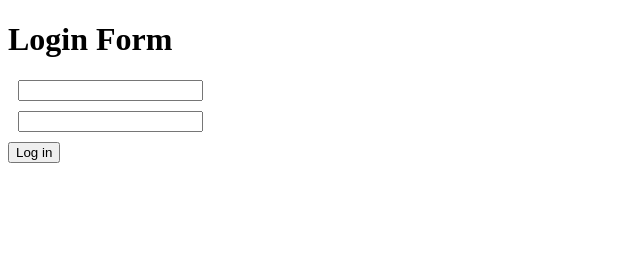
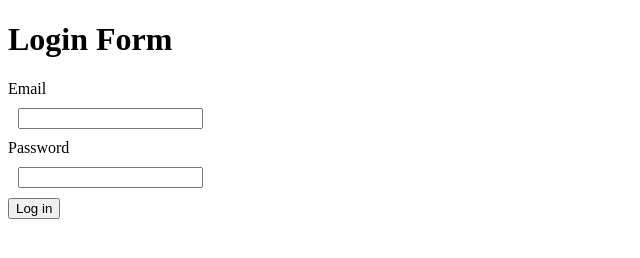
Before and after one commit to raresample/gwen-faraday-vue, a plain HTML site: page vue3-basics/index.html in a window 1280 px wide. Shown: the whole page, without its empty margins (0-640 px from the left). Drawn offline with nearby package versions, Linux system fonts and the light colour scheme.

Commit message:
through t=51m, but brainfog setting in and need to rest before fully committing to grok v-model in depth

```diff
--- a/vue3-basics/index.html
+++ b/vue3-basics/index.html
@@ -53,16 +53,19 @@
       template:`
         <form @submit.prevent="handleSubmit">
           <h1>{{ title }}</h1>
-          <input type="email" v-model="email"/>
-          <input type="password" v-model="password"/>
+          <custom-input v-model="email" v-bind:label="emailLabel"/>
+          <custom-input v-model="password" v-bind:label="passwordLabel"/>
           <button>Log in</button>
         </form>
       `,
+      components: ['custom-input'],
       data() {
         return {
           title: 'Login Form',
           email: '',
           password: '',
+          emailLabel: 'Email',
+          passwordLabel: 'Password'
         }
       },
       methods: {
@@ -71,6 +74,30 @@
         }
       }
     })
+    app.component('custom-input', {
+      template: `
+        <label>
+          {{ label }}
+          <input type="text" v-model="inputValue">
+        </label>
+      `,
+      props: ['label', 'modelValue'],
+      computed: {
+        inputValue: {
+          get() {
+            return this.modelValue
+          },
+          set() {
+
+          }
+        }
+      },
+      // data() {
+      //   return {
+      //     inputValue: ''
+      //   }
+      // }
+    })
     app.mount("#app")
   </script>
 </body>
```
